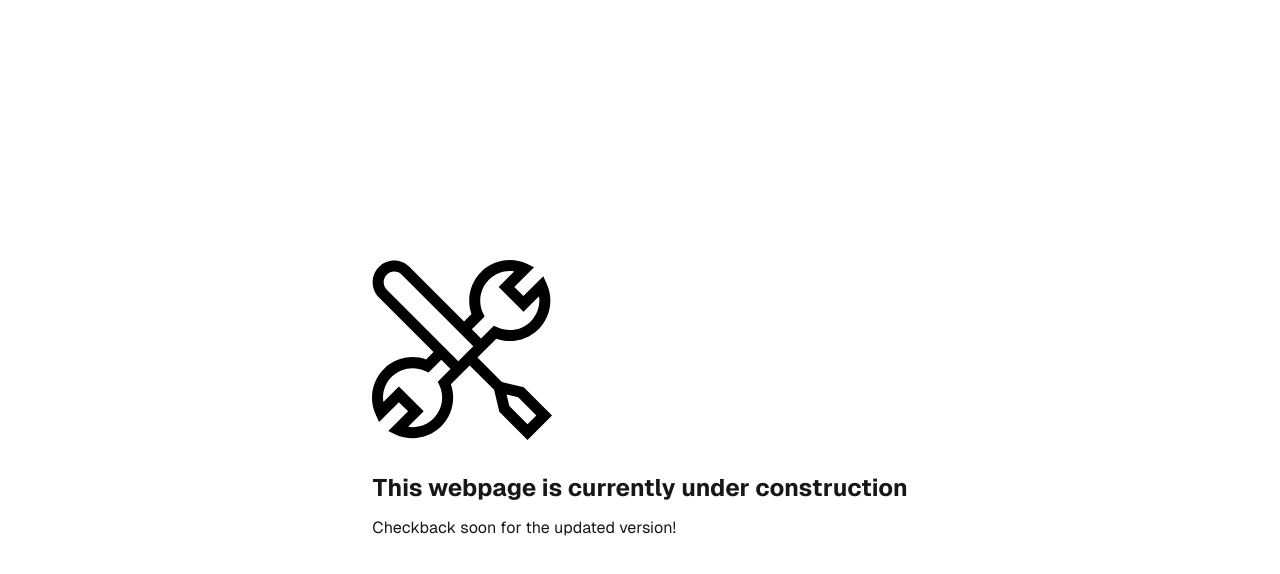
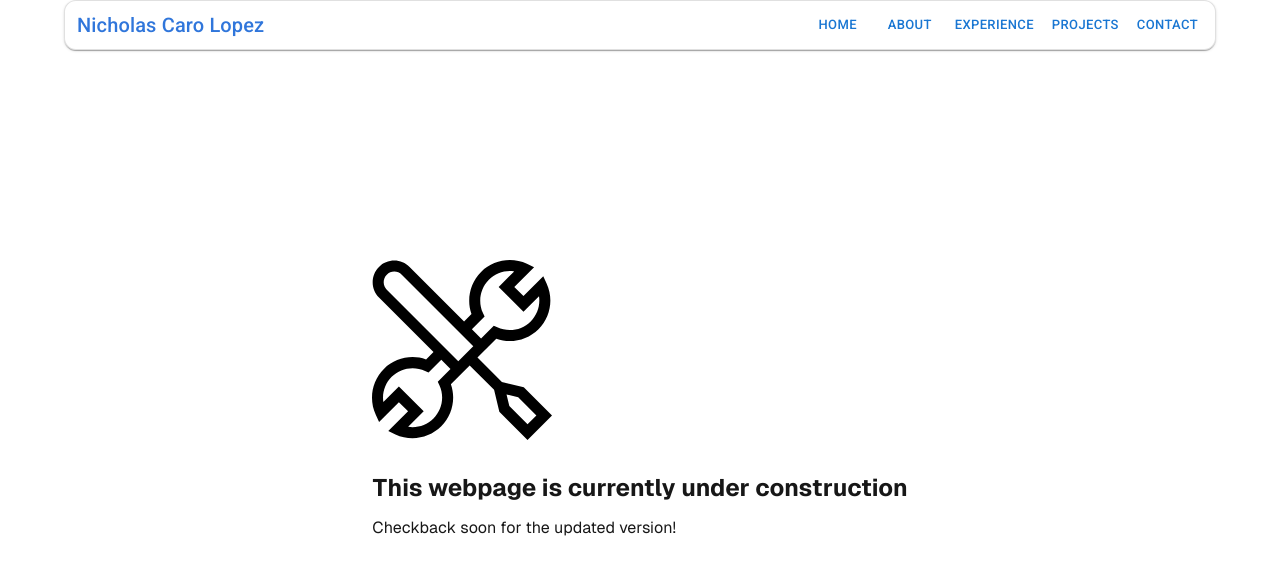
Before and after one commit to nicholas489/my-website, a Next.js app: page / in a window 1280 px wide. Shown: the top 574 px of the page. Built offline with nearby package versions, Linux system fonts and the light colour scheme.

Commit message:
Added new header component

```diff
--- a/app/layout.tsx
+++ b/app/layout.tsx
@@ -1,6 +1,10 @@
 import type { Metadata } from "next";
 import localFont from "next/font/local";
 import "./globals.css";
+import '@fontsource/roboto/300.css';
+import '@fontsource/roboto/400.css';
+import '@fontsource/roboto/500.css';
+import '@fontsource/roboto/700.css';
 
 const geistSans = localFont({
   src: "./fonts/GeistVF.woff",
--- a/app/page.tsx
+++ b/app/page.tsx
@@ -1,9 +1,12 @@
 import React from "react";
 import Image from "next/image";
+import Header from "@/components/Header";
 
-export default function Home() {
+export default function Home(props: { disableCustomTheme?: boolean }) {
+  // TODO: Find out how to edit the default breakpoints that materialUI uses
   return (
     <div className="grid grid-rows-[20px_1fr_20px] items-center justify-items-center min-h-screen p-8 pb-20 gap-16 sm:p-20 font-[family-name:var(--font-geist-sans)]">
+      <Header />
       <main className="flex flex-col gap-8 row-start-2 items-center sm:items-start">
         <Image
           className="dark:invert"
--- /dev/null
+++ b/components/Header.tsx
@@ -0,0 +1,149 @@
+'use client'
+import * as React from 'react';
+import { styled, alpha } from '@mui/material/styles';
+import Box from '@mui/material/Box';
+import AppBar from '@mui/material/AppBar';
+import Toolbar from '@mui/material/Toolbar';
+import Button from '@mui/material/Button';
+import IconButton from '@mui/material/IconButton';
+import Container from '@mui/material/Container';
+import Divider from '@mui/material/Divider';
+import MenuItem from '@mui/material/MenuItem';
+import Drawer from '@mui/material/Drawer';
+import MenuIcon from '@mui/icons-material/Menu';
+import CloseRoundedIcon from '@mui/icons-material/CloseRounded';
+import Typography from '@mui/material/Typography';
+// import ColorModeIconDropdown from '.././theme/ColorModeIconDropdown';
+
+const StyledToolbar = styled(Toolbar)(({ theme }) => ({
+  display: 'flex',
+  alignItems: 'center',
+  justifyContent: 'space-between',
+  flexShrink: 0,
+  borderRadius: `calc(${theme.shape.borderRadius}px + 8px)`,
+  backdropFilter: 'blur(24px)',
+  border: '1px solid',
+//   borderColor: (theme.vars || theme).palette.divider,
+//   backgroundColor: theme.vars
+//     ? `rgba(${theme.vars.palette.background.defaultChannel} / 0.4)`
+//     : alpha(theme.palette.background.default, 0.4),
+//   boxShadow: (theme.vars || theme).shadows[1],
+  borderColor: theme.palette.divider,
+  backgroundColor: alpha(theme.palette.background.default, 0.4),
+  boxShadow: theme.shadows[1],
+  padding: '8px 12px',
+}));
+
+export default function Header() {
+  const [open, setOpen] = React.useState(false);
+
+  const toggleDrawer = (newOpen: boolean) => () => {
+    setOpen(newOpen);
+  };
+
+  return (
+    <AppBar
+      position="fixed"
+      enableColorOnDark
+      sx={{
+        boxShadow: 0,
+        color: '#3076db',
+        bgcolor: 'white',
+        backgroundImage: 'none',
+        // mt: 'calc(var(--template-frame-height, 0px) + 28px)',
+      }}
+    >
+      <Container maxWidth="lg">
+        <StyledToolbar variant="dense" disableGutters>
+          <Box sx={{ flexGrow: 1, display: 'flex', alignItems: 'center', px: 0 }}>
+            <Box sx={{ display: {md: 'flex' }, width: "40%" }}>
+              {/* <Button variant="text" color="info" size="small">
+                Nicholas Caro Lopez
+              </Button> */}
+              <Typography variant="h6" color='#3076db'>
+                Nicholas Caro Lopez
+              </Typography>
+            </Box>
+          </Box>
+          <Box
+            sx={{
+              display: { xs: 'none', md: 'flex' },
+              gap: 1,
+              alignItems: 'center',
+            }}
+          >
+            <Button variant="text" size="small">
+                Home
+            </Button>
+            <Button variant="text" size="small">
+                About
+            </Button>
+            <Button variant="text" size="small">
+                Experience
+            </Button>
+            <Button variant="text" size="small" sx={{ minWidth: 0 }}>
+                Projects
+            </Button>
+            <Button variant="text" size="small" sx={{ minWidth: 0 }}>
+                Contact
+            </Button>
+            {/* <Button color="primary" variant="text" size="small">
+                Sign in
+            </Button>
+            <Button color="primary" variant="contained" size="small">
+                Sign up
+            </Button> */}
+            {/* <ColorModeIconDropdown /> */}
+          </Box>
+          <Box sx={{ display: { xs: 'flex', md: 'none' }, gap: 1 }}>
+            {/* <ColorModeIconDropdown size="medium" /> */}
+            <IconButton aria-label="Menu button" onClick={toggleDrawer(true)}>
+              <MenuIcon />
+            </IconButton>
+            <Drawer
+              anchor="top"
+              open={open}
+              onClose={toggleDrawer(false)}
+              PaperProps={{
+                sx: {
+                  top: 'var(--template-frame-height, 0px)',
+                },
+              }}
+            >
+              <Box sx={{ p: 2, backgroundColor: 'background.default' }}>
+                <Box
+                  sx={{
+                    display: 'flex',
+                    justifyContent: 'flex-end',
+                  }}
+                >
+                  <IconButton onClick={toggleDrawer(false)}>
+                    <CloseRoundedIcon />
+                  </IconButton>
+                </Box>
+
+                <MenuItem>Features</MenuItem>
+                <MenuItem>Testimonials</MenuItem>
+                <MenuItem>Highlights</MenuItem>
+                <MenuItem>Pricing</MenuItem>
+                <MenuItem>FAQ</MenuItem>
+                <MenuItem>Blog</MenuItem>
+                <Divider sx={{ my: 3 }} />
+                <MenuItem>
+                  <Button color="primary" variant="contained" fullWidth>
+                    Sign up
+                  </Button>
+                </MenuItem>
+                <MenuItem>
+                  <Button color="primary" variant="outlined" fullWidth>
+                    Sign in
+                  </Button>
+                </MenuItem>
+              </Box>
+            </Drawer>
+          </Box>
+        </StyledToolbar>
+      </Container>
+    </AppBar>
+  );
+}
```
Also changed, not shown: package.json (+11 -6 lines), 1 other file (tests, documents, lock files or other folders).
